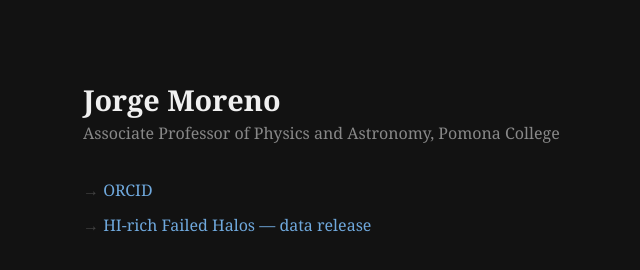
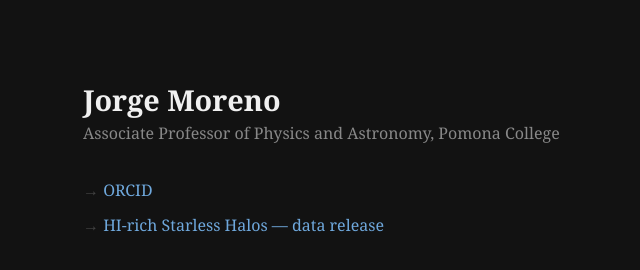
Before and after one commit to jorgemorenosoto/jorgemorenosoto.github.io, a plain HTML site: page index.html in a window 1280 px wide. Shown: the full height of the page, 217-857 px from the left. Drawn offline with Linux system fonts and the light colour scheme.

Commit message:
Update data release link to HI-rich-starless-halos

```diff
--- a/index.html
+++ b/index.html
@@ -28,7 +28,7 @@
 
 <ul>
   <li><a href="https://orcid.org/0000-0002-3430-3232" target="_blank">ORCID</a></li>
-  <li><a href="https://jorgemorenosoto.github.io/HI-rich-failed-halos/" target="_blank">HI-rich Failed Halos — data release</a></li>
+  <li><a href="https://jorgemorenosoto.github.io/HI-rich-starless-halos/" target="_blank">HI-rich Starless Halos — data release</a></li>
 </ul>
 
 </body>
```
